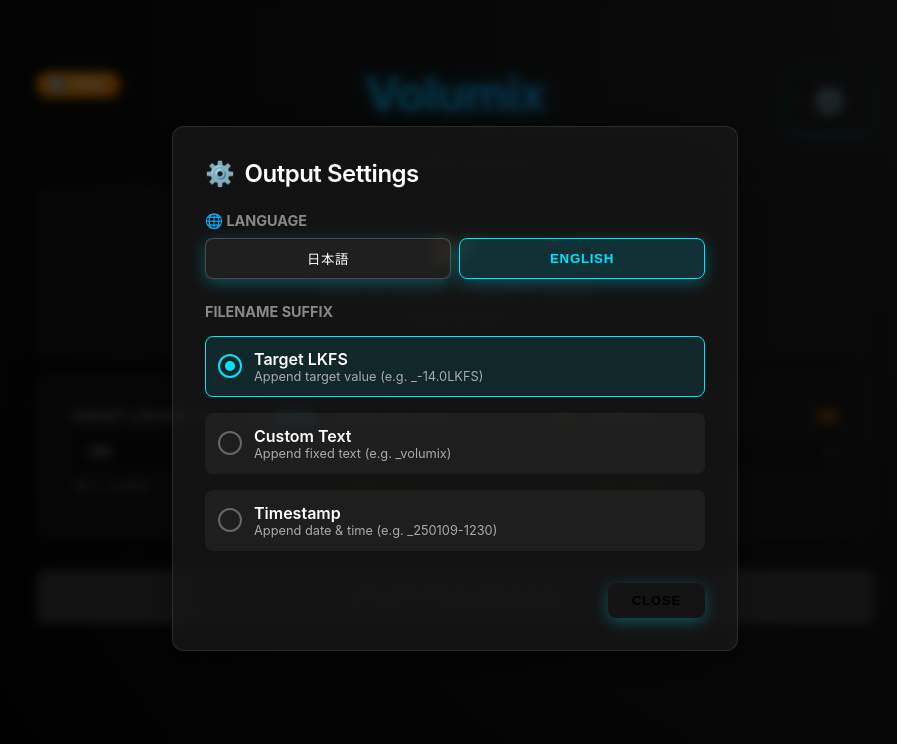
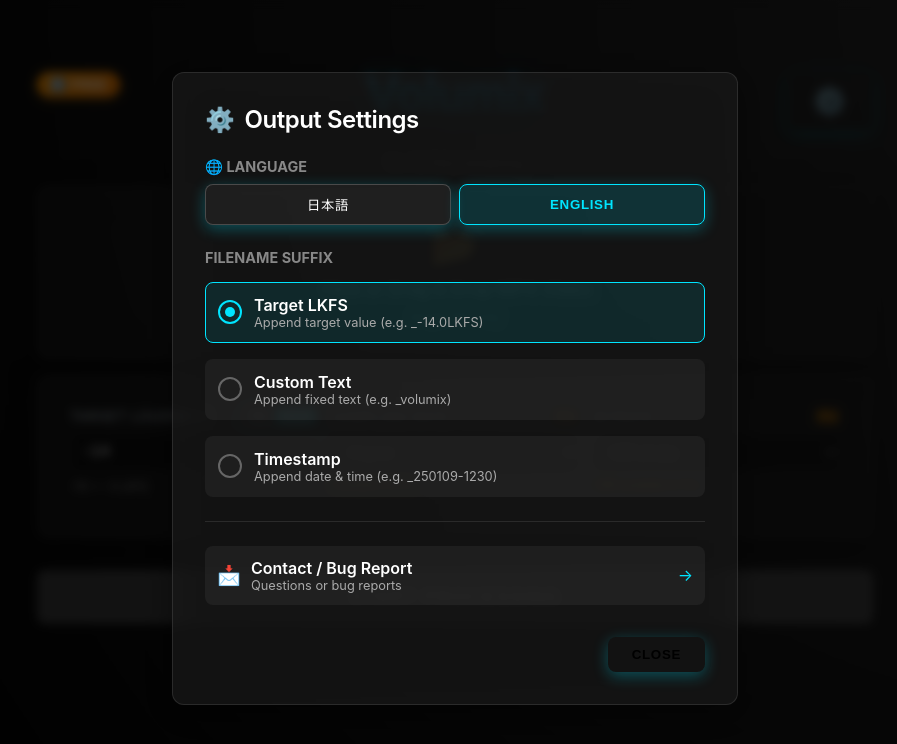
Before and after one commit to murmur1975/volumix, a React (Vite) app: page / in a window 1280 px wide. Both pictures are taken after a click on the button "⚙️". Shown: the top 744 px of the page, without its empty margins (185-1082 px from the left). Built offline with nearby package versions, Linux system fonts and the light colour scheme.

Commit message:
feat: 問い合わせフォームを実装

```diff
--- a/src/components/SettingsModal.jsx
+++ b/src/components/SettingsModal.jsx
@@ -141,6 +141,41 @@
                     )}
                 </div>
 
+                {/* Support / Contact Section */}
+                <div style={{
+                    marginTop: '1.5rem',
+                    paddingTop: '1.5rem',
+                    borderTop: '1px solid rgba(255,255,255,0.1)'
+                }}>
+                    <a
+                        href="https://docs.google.com/forms/d/e/1FAIpQLSeL7BdNlmsg-FxlH0Oiyhk5K3NrIO9pACK-bPqf6BoOLrBSsg/viewform"
+                        target="_blank"
+                        rel="noopener noreferrer"
+                        style={{
+                            display: 'flex',
+                            alignItems: 'center',
+                            gap: '10px',
+                            padding: '12px',
+                            background: 'rgba(255, 255, 255, 0.05)',
+                            borderRadius: '8px',
+                            color: 'white',
+                            textDecoration: 'none',
+                            transition: 'all 0.2s'
+                        }}
+                    >
+                        <span style={{ fontSize: '1.2rem' }}>📩</span>
+                        <div>
+                            <div style={{ fontWeight: 600 }}>
+                                {lang === 'ja' ? 'お問い合わせ・不具合報告' : 'Contact / Bug Report'}
+                            </div>
+                            <div style={{ fontSize: '0.8rem', color: '#aaa' }}>
+                                {lang === 'ja' ? 'ご質問やバグの報告はこちら' : 'Questions or bug reports'}
+                            </div>
+                        </div>
+                        <span style={{ marginLeft: 'auto', color: '#00e5ff' }}>→</span>
+                    </a>
+                </div>
+
                 <div style={{ marginTop: '2rem', display: 'flex', justifyContent: 'flex-end' }}>
                     <button
                         onClick={onClose}
```
Also changed, not shown: 1 other file (tests, documents, lock files or other folders).
